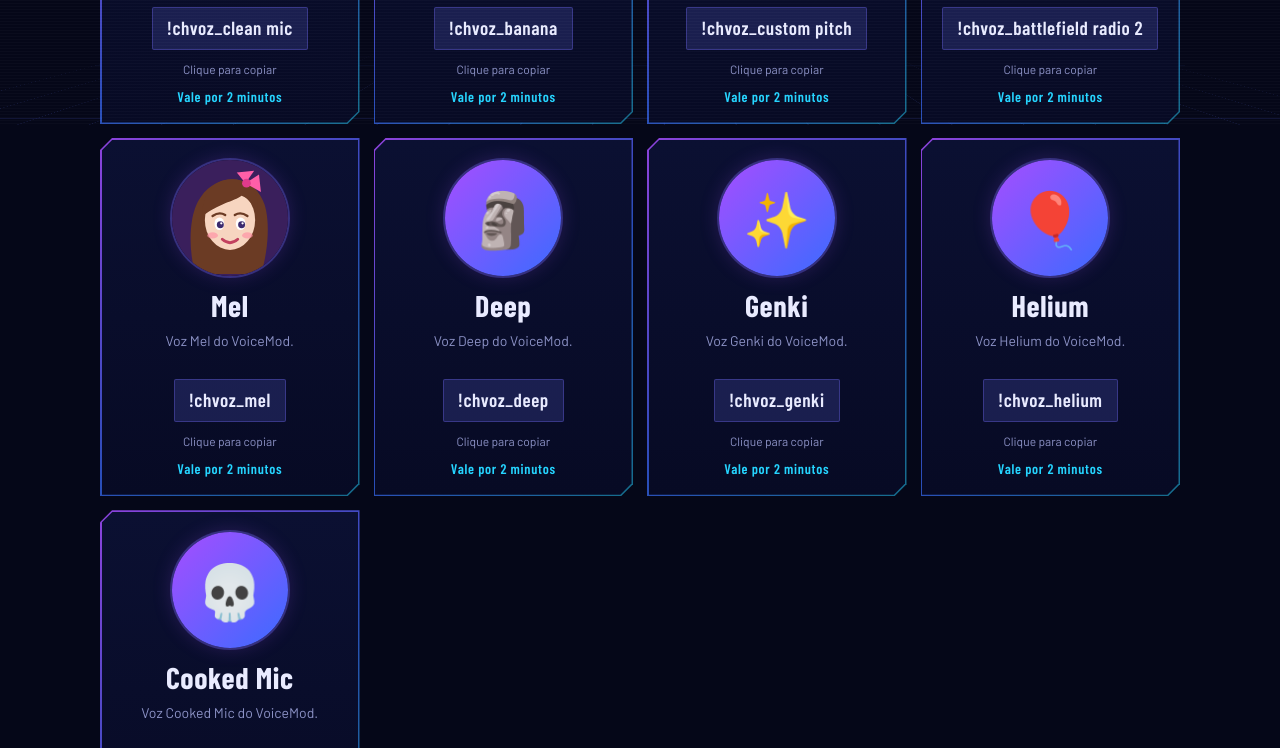
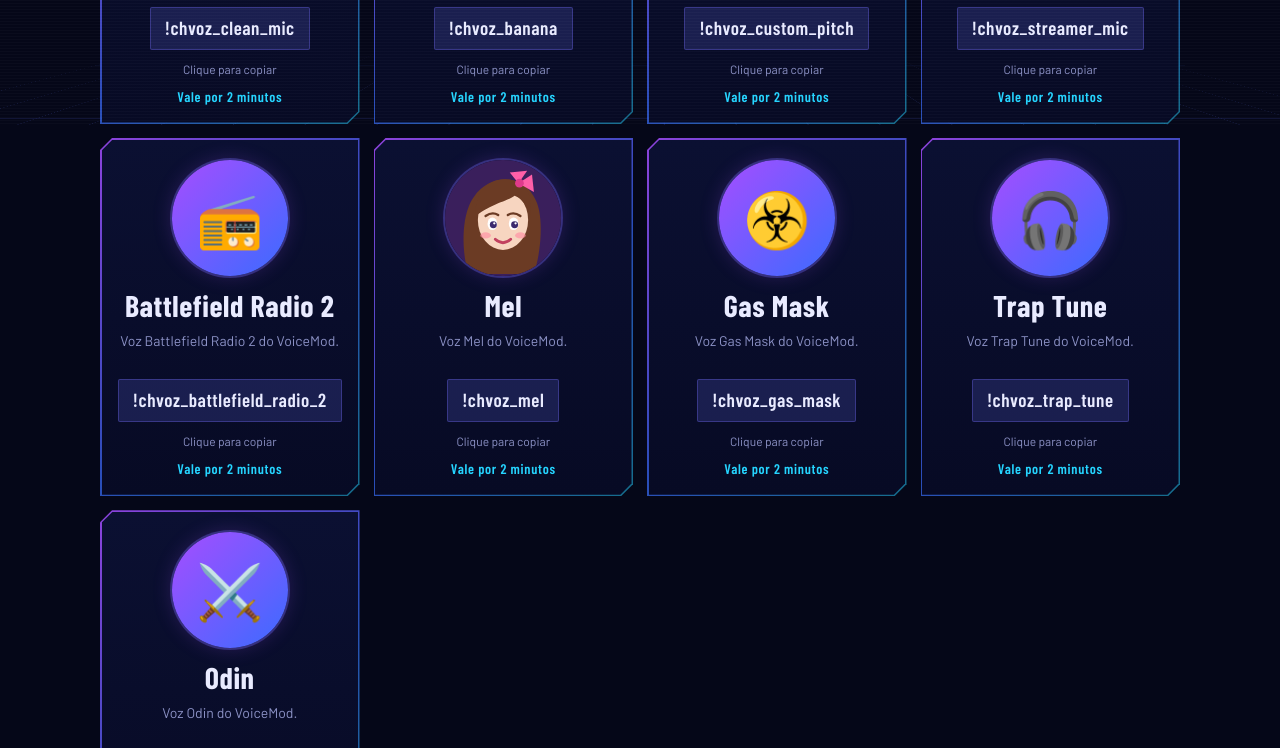
Before and after one commit to thyropstv-ui/live, a plain HTML site: page trocavoz.html in a window 1280 px wide. Shown: the part 675-1423 px from the top of the page. Drawn offline with nearby package versions, Linux system fonts and the light colour scheme.

Commit message:
feat: change troca voz

```diff
--- a/troca-voz.json
+++ b/troca-voz.json
@@ -1,15 +1,19 @@
 {
-  "_ajuda": "Vozes gratuitas do Voicemod. Edite só este arquivo. nome = como aparece no Voicemod; emoji = ícone do cartão; ate (opcional, AAAA-MM-DD) = depois dessa data a voz some da página sozinha.",
-  "atualizado": "2026-11-22",
+  "_ajuda": "Vozes gratuitas do Voicemod. Edite só este arquivo. nome = como aparece no Voicemod; enable = true liga a voz do dia, false desliga (a voz continua aqui, é só virar para true quando ela voltar); emoji = ícone do cartão. No chat, o espaço do nome vira _ (ex.: !chvoz_clean_mic).",
+  "atualizado": "2026-11-23",
   "vozes": [
-    { "nome": "Clean Mic", "emoji": "🎤", "desc": "Voz Clean Mic do VoiceMod." },
-    { "nome": "Banana", "carinha": "banana", "desc": "Voz Banana do VoiceMod." },
-    { "nome": "Custom Pitch", "emoji": "🎚️", "desc": "Voz Custom Pitch do VoiceMod." },
-    { "nome": "Battlefield Radio 2", "emoji": "📻", "desc": "Voz Battlefield Radio 2 do VoiceMod." },
-    { "nome": "Mel", "carinha": "mel", "desc": "Voz Mel do VoiceMod." },
-    { "nome": "Deep", "emoji": "🗿", "desc": "Voz Deep do VoiceMod." },
-    { "nome": "Genki", "emoji": "✨", "desc": "Voz Genki do VoiceMod." },
-    { "nome": "Helium", "emoji": "🎈", "desc": "Voz Helium do VoiceMod." },
-    { "nome": "Cooked Mic", "emoji": "💀", "desc": "Voz Cooked Mic do VoiceMod." }
+    { "nome": "Clean Mic", "enable": true, "emoji": "🎤", "desc": "Voz Clean Mic do VoiceMod." },
+    { "nome": "Banana", "enable": true, "carinha": "banana", "desc": "Voz Banana do VoiceMod." },
+    { "nome": "Custom Pitch", "enable": true, "emoji": "🎚️", "desc": "Voz Custom Pitch do VoiceMod." },
+    { "nome": "Streamer Mic", "enable": true, "emoji": "🎙️", "desc": "Voz Streamer Mic do VoiceMod." },
+    { "nome": "Battlefield Radio 2", "enable": true, "emoji": "📻", "desc": "Voz Battlefield Radio 2 do VoiceMod." },
+    { "nome": "Mel", "enable": true, "carinha": "mel", "desc": "Voz Mel do VoiceMod." },
+    { "nome": "Gas Mask", "enable": true, "emoji": "☣️", "desc": "Voz Gas Mask do VoiceMod." },
+    { "nome": "Trap Tune", "enable": true, "emoji": "🎧", "desc": "Voz Trap Tune do VoiceMod." },
+    { "nome": "Odin", "enable": true, "emoji": "⚔️", "desc": "Voz Odin do VoiceMod." },
+    { "nome": "Deep", "enable": false, "emoji": "🗿", "desc": "Voz Deep do VoiceMod." },
+    { "nome": "Genki", "enable": false, "emoji": "✨", "desc": "Voz Genki do VoiceMod." },
+    { "nome": "Helium", "enable": false, "emoji": "🎈", "desc": "Voz Helium do VoiceMod." },
+    { "nome": "Cooked Mic", "enable": false, "emoji": "💀", "desc": "Voz Cooked Mic do VoiceMod." }
   ]
 }
--- a/trocavoz.html
+++ b/trocavoz.html
@@ -88,13 +88,9 @@
 </div>
 <script src="site.js"></script>
 <script>
-/* A lista de vozes vem de troca-voz.json (edite lá). O comando é "!chvoz_" + nome em minúsculas e precisa
-   bater com o regex do Streamer.bot (mostrado no README e gerado por: node scripts/troca-voz.mjs). */
-const FALLBACK = [
-  { nome: "Banana", carinha: "banana", desc: "Voz Banana do VoiceMod." },
-  { nome: "Mel", carinha: "mel", desc: "Voz Mel do VoiceMod." }
-];
-const comandoDe = nome => "!chvoz_" + String(nome).trim().toLowerCase();
+/* A lista de vozes vem de troca-voz.json (edite lá). Só aparecem as vozes com "enable": true.
+   O comando é "!chvoz_" + nome em minúsculas, com _ no lugar dos espaços (ex.: !chvoz_clean_mic). */
+const comandoDe = nome => "!chvoz_" + String(nome).trim().toLowerCase().replace(/\s+/g, "_");
 
 /* Carinhas desenhadas em SVG (sem imagem externa, funcionam offline) */
 const CARINHAS = {
@@ -143,13 +139,15 @@ const CARINHAS = {
 };
 
 (async function () {
-  let lista = FALLBACK;
+  let lista = [];
   try {
     const j = await carregaJson("troca-voz.json");
-    const hoje = new Date().toISOString().slice(0, 10);
-    lista = (j.vozes || []).filter(v => v.nome && (!v.ate || v.ate >= hoje));
+    lista = (j.vozes || []).filter(v => v.nome && v.enable === true);
     if (j.atualizado) qs(".intro").insertAdjacentHTML("beforeend", " Lista atualizada em " + esc(String(j.atualizado).split("-").reverse().join("/")) + ".");
-  } catch (e) {}
+  } catch (e) {
+    return qs("#vozes").innerHTML = '<div class="vazio" style="grid-column:1/-1"><p>Não foi possível carregar o troca-voz.json.</p></div>';
+  }
+  if (!lista.length) return qs("#vozes").innerHTML = '<div class="vazio" style="grid-column:1/-1"><p>Nenhuma voz disponível hoje.</p></div>';
   const TROCA_VOZES = lista.map(v => ({ nome: v.nome, comando: comandoDe(v.nome), desc: v.desc || "Voz " + v.nome + " do VoiceMod.", carinha: v.carinha, emoji: v.emoji }));
   qs("#vozes").innerHTML = TROCA_VOZES.map((v, i) =>
     '<article class="vt hud"><div class="hud-in">' +
```
